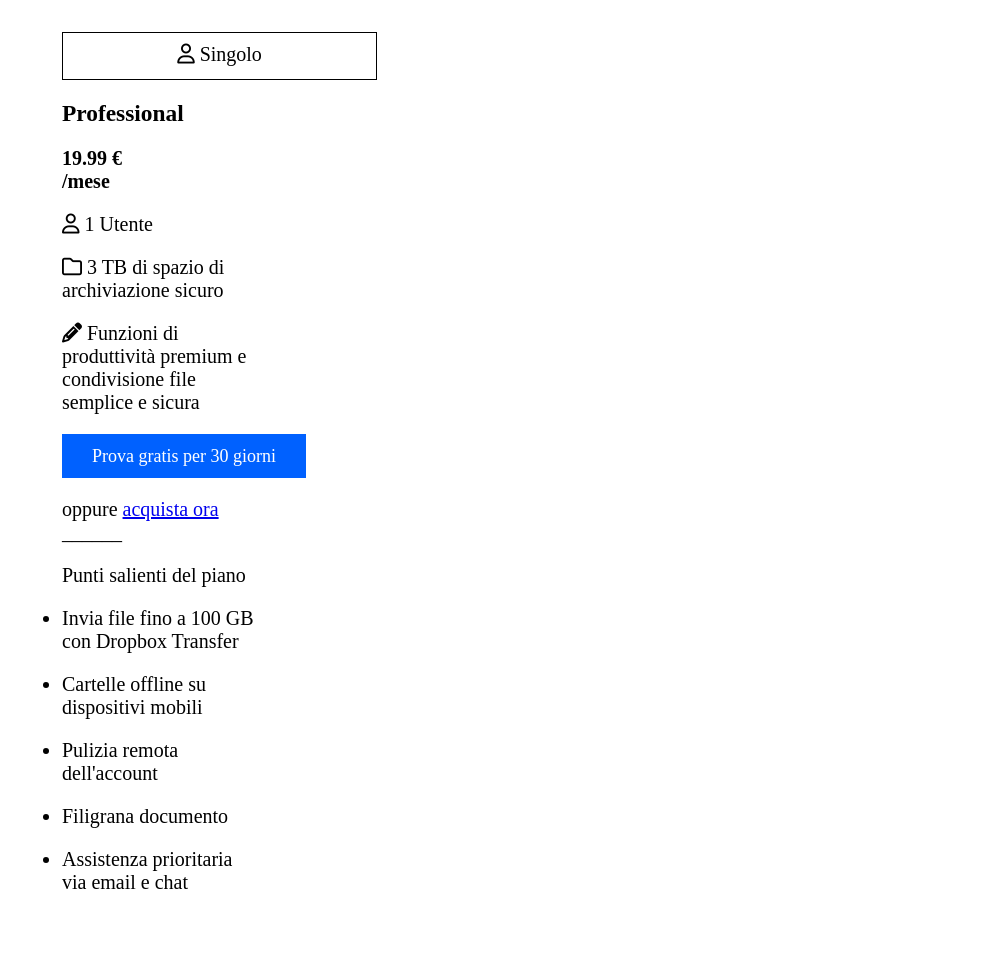
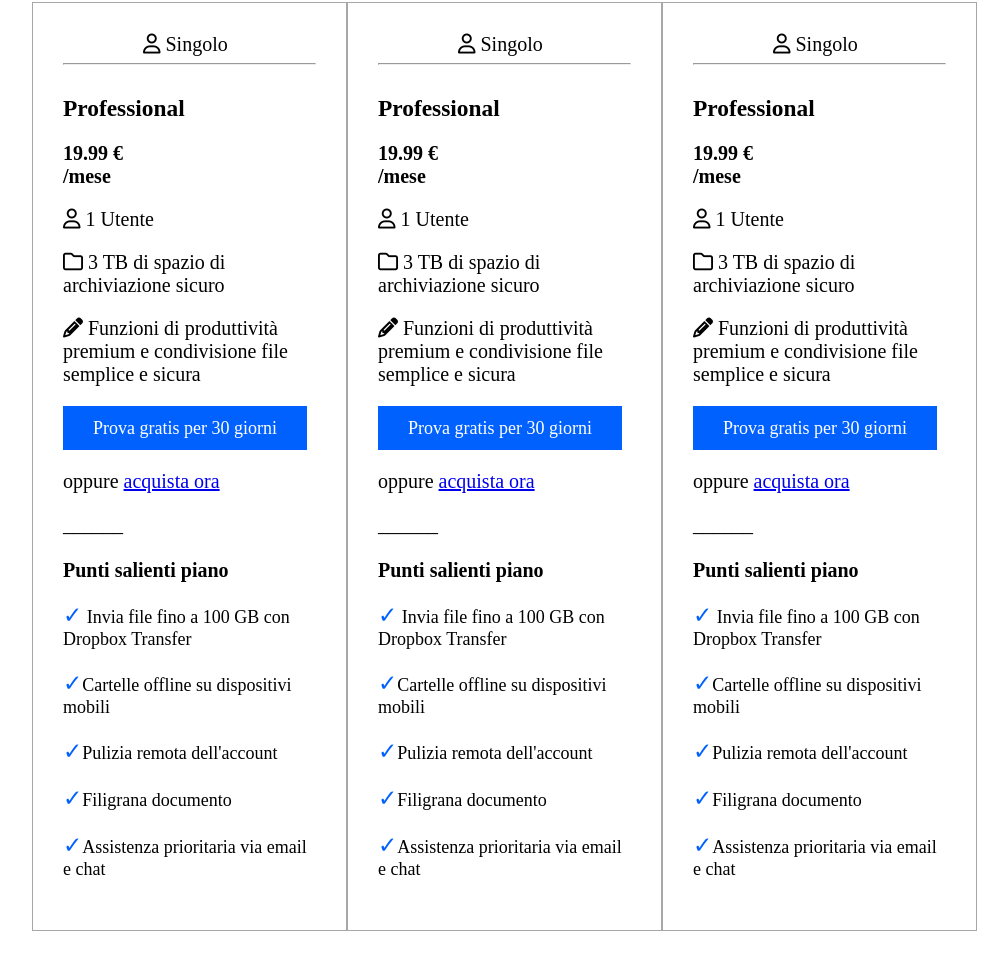
Before and after one commit to Davidebaiocchi/htmlcss-dropbox, a plain HTML site: page index.html in a window 1280 px wide. Shown: the part 1118-2088 px from the top of the page, without its empty margins (68-1076 px from the left). After the commit the page ends 2049 px from the top, so only its background shows below. Drawn offline with Linux system fonts and the light colour scheme.

Commit message:
inizio card

```diff
--- a/css/style.css
+++ b/css/style.css
@@ -14,6 +14,7 @@ header{
     top: 0;
     left: 0;
     z-index: 1;
+    border: 1px solid rgb(197, 197, 197);
 }
 
 header nav li {
@@ -34,14 +35,14 @@ header i {
 
 header .menuright {
     position: absolute;
-    top: 50%;
+    top: 63%;
     right: 0;
     transform: translate(-25%, -50%);
 }
 
 header .menuleft {
     position: absolute;
-    top: 50%;
+    top: 63%;
     left: 300px;
     transform: translate(-25%, -50%);
 }
@@ -167,33 +168,39 @@ main span {
 }
 
 /* card */
-.singolo {
+.titolocard {
     font-size: 20px;
-    border: 1px solid black;
     width: 315px;
-    height: 48px;
-    text-align: center;
-    padding-top: 10px;
+    height: 30px;
+    padding-left: 80px;
 }
 
-.singolo2 {
+.internocard {
     font-size: 20px;
 }
+
 .card-plane {
-    width: 253px;
-    height: 808px;
+    width: 315px;
     padding: 30px;
+    border: 1px solid rgb(167, 167, 167);
+    position: relative;
+    top: 30px;
+
 }
 
-.singolo2 div, li, h3 {
-    margin-top: 20px;
+.internocard div, li, h3 {
+    margin-bottom: 20px;
 }
 
+main li {
+    list-style-type: none;
+    font-size: 18px;
+}
 
+li span {
+    margin: 0;
+}
 
-
-
-/* debug */
 .container-plane {
-    height: 1000px;
+    float: left;
 }
--- a/index.html
+++ b/index.html
@@ -52,14 +52,15 @@
             <input type="radio"> <span>Fatturazione mensile</span>
             <input type="radio"> <span>Fatturazione annuale</span>
 
-            <div class="clearfix container-plane">
+            <div class="container-plane">
 
-                <div style="margin-top: 30px;" class="card-plane">
-                    <div class="singolo">
+                <div style="margin-top: 56.4px;" class="card-plane">
+                    <div class="titolocard">
                         <i class="far fa-user"></i> Singolo
                     </div>
-                    <div class="singolo2">
-                        <h3>
+                    <div class="internocard">
+                        <hr>
+                        <h3 style="margin-top: 30px;">
                             Professional
                         </h3>
                         <div style="font-weight: 600;" class="pricecard">
@@ -81,35 +82,116 @@
                             oppure <a href="#">acquista ora</a>
                         </div>
                         ______
-
-                        <div class="puntisalienti">
-                            Punti salienti del piano
+                        <br>
+                        <br>
+                        <div style="font-weight: 600;" class="puntisalienti">
+                            Punti salienti piano
                         </div>
                         <ul>
-                            <li>Invia file fino a 100 GB con Dropbox Transfer</li>
-                            <li>Cartelle offline su dispositivi mobili</li>
-                            <li>Pulizia remota dell'account</li>
-                            <li>Filigrana documento</li>
-                            <li>Assistenza prioritaria via email e chat</li>
+                            <li><span style="color: #0061ff;">&#10003;</span> Invia file fino a 100 GB con Dropbox Transfer</li>
+                            <li><span style="color: #0061ff;">&#10003;</span>Cartelle offline su dispositivi mobili</li>
+                            <li><span style="color: #0061ff;">&#10003;</span>Pulizia remota dell'account</li>
+                            <li><span style="color: #0061ff;">&#10003;</span>Filigrana documento</li>
+                            <li><span style="color: #0061ff;">&#10003;</span>Assistenza prioritaria via email e chat</li>
                         </ul>
                     </div>
                 </div>
 
             </div>
 
+            <div class="container-plane">
 
+                <div  class="card-plane">
+                    <div class="titolocard">
+                        <i class="far fa-user"></i> Singolo
+                    </div>
+                    <div class="internocard">
+                        <hr>
+                        <h3 style="margin-top: 30px;">
+                            Professional
+                        </h3>
+                        <div style="font-weight: 600;" class="pricecard">
+                            19.99 € <br> /mese
+                        </div>
+                        <div class="utente">
+                            <i class="far fa-user"></i> 1 Utente
+                        </div>
+                        <div class="memory">
+                            <i class="far fa-folder"></i> 3 TB di spazio di archiviazione sicuro
+                        </div>
+                        <div class="pen">
+                            <i class="fas fa-pencil-alt"></i> Funzioni di produttività premium e condivisione file semplice e sicura
+                        </div>
+                        <div class="btnprova30d">
+                            Prova gratis per 30 giorni
+                        </div>
+                        <div class="acquistaora">
+                            oppure <a href="#">acquista ora</a>
+                        </div>
+                        ______
+                        <br>
+                        <br>
+                        <div style="font-weight: 600;" class="puntisalienti">
+                            Punti salienti piano
+                        </div>
+                        <ul>
+                            <li><span style="color: #0061ff;">&#10003;</span> Invia file fino a 100 GB con Dropbox Transfer</li>
+                            <li><span style="color: #0061ff;">&#10003;</span>Cartelle offline su dispositivi mobili</li>
+                            <li><span style="color: #0061ff;">&#10003;</span>Pulizia remota dell'account</li>
+                            <li><span style="color: #0061ff;">&#10003;</span>Filigrana documento</li>
+                            <li><span style="color: #0061ff;">&#10003;</span>Assistenza prioritaria via email e chat</li>
+                        </ul>
+                    </div>
+                </div>
 
+            </div>
 
+            <div class="container-plane">
 
+                <div class="card-plane">
+                    <div class="titolocard">
+                        <i class="far fa-user"></i> Singolo
+                    </div>
+                    <div class="internocard">
+                        <hr>
+                        <h3 style="margin-top: 30px;">
+                            Professional
+                        </h3>
+                        <div style="font-weight: 600;" class="pricecard">
+                            19.99 € <br> /mese
+                        </div>
+                        <div class="utente">
+                            <i class="far fa-user"></i> 1 Utente
+                        </div>
+                        <div class="memory">
+                            <i class="far fa-folder"></i> 3 TB di spazio di archiviazione sicuro
+                        </div>
+                        <div class="pen">
+                            <i class="fas fa-pencil-alt"></i> Funzioni di produttività premium e condivisione file semplice e sicura
+                        </div>
+                        <div class="btnprova30d">
+                            Prova gratis per 30 giorni
+                        </div>
+                        <div class="acquistaora">
+                            oppure <a href="#">acquista ora</a>
+                        </div>
+                        ______
+                        <br>
+                        <br>
+                        <div style="font-weight: 600;" class="puntisalienti">
+                            Punti salienti piano
+                        </div>
+                        <ul>
+                            <li><span style="color: #0061ff;">&#10003;</span> Invia file fino a 100 GB con Dropbox Transfer</li>
+                            <li><span style="color: #0061ff;">&#10003;</span>Cartelle offline su dispositivi mobili</li>
+                            <li><span style="color: #0061ff;">&#10003;</span>Pulizia remota dell'account</li>
+                            <li><span style="color: #0061ff;">&#10003;</span>Filigrana documento</li>
+                            <li><span style="color: #0061ff;">&#10003;</span>Assistenza prioritaria via email e chat</li>
+                        </ul>
+                    </div>
+                </div>
 
-
-
-
-
-
-
-
-
+            </div>
         </div>
 
 
```
